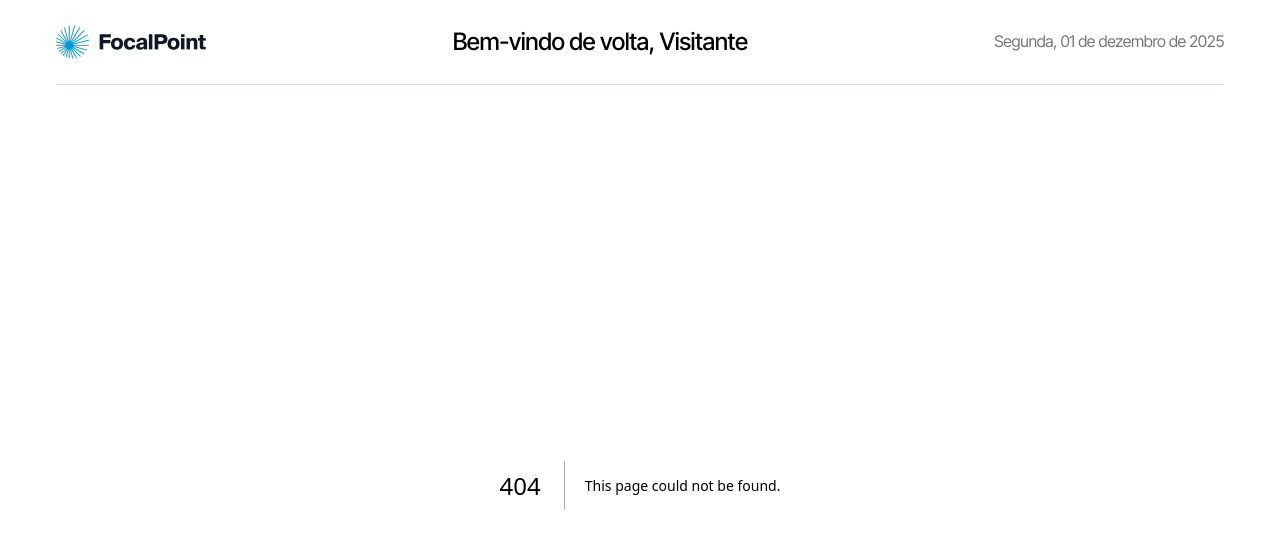
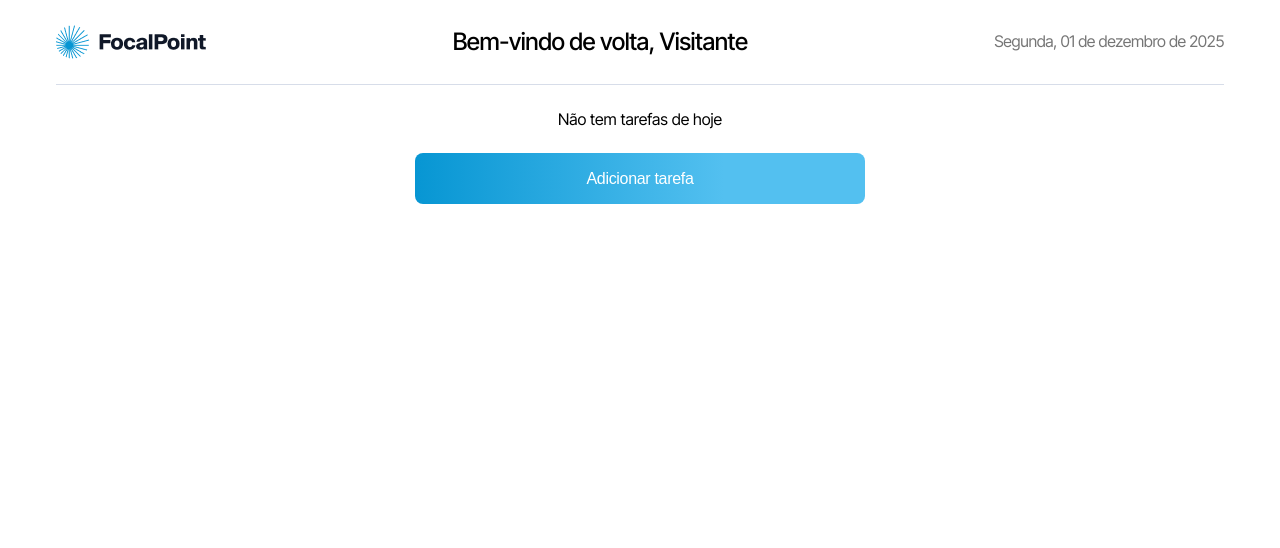
Before and after one commit to DevPBDias/legaplan-teste-tecnico, a Next.js app: page /dashboard in a window 1280 px wide. Before the commit this address had no page. Shown: the top 548 px of the page. Built offline with nearby package versions, Linux system fonts and the light colour scheme.

Commit message:
fix/feat: created route dashboard to avoid re-renders from userModal

```diff
--- /dev/null
+++ b/src/app/dashboard/page.tsx
@@ -0,0 +1,25 @@
+"use client";
+import AddTaskBtn from "@/components/addTaskBtn/AddTaskBtn";
+import AddTaskModal from "@/components/modals/AddTaskModal";
+import DeleteTaskModal from "@/components/modals/DeleteTaskModal";
+import TaskList from "@/components/taskList/TaskList";
+import { useModalContext } from "../../context/providers/modal-provider";
+import { useTaskContext } from "@/context/providers/task-provider";
+
+export default function Home() {
+  const { callAddModal, callDeleteModal } = useModalContext();
+  const { tasks, doneTasks } = useTaskContext();
+
+  return (
+    <main>
+      {tasks.length === 0 && doneTasks.length === 0 ? (
+        <p>Não tem tarefas de hoje</p>
+      ) : (
+        <TaskList />
+      )}
+      <AddTaskBtn />
+      {callAddModal && <AddTaskModal />}
+      {callDeleteModal && <DeleteTaskModal />}
+    </main>
+  );
+}
--- a/src/components/modals/UserNameModal.tsx
+++ b/src/components/modals/UserNameModal.tsx
@@ -7,7 +7,7 @@ import { zodResolver } from "@hookform/resolvers/zod";
 import { useForm } from "react-hook-form";
 import Image from "next/image";
 import logo from "@/assets/images/logo_FocalPoint.png";
-import { useEffect } from "react";
+import { useRouter } from "next/navigation";
 
 const userSchema = z.object({
   user: z.string().min(3, "Nome curto! Por favor inserir mais de 2 caracteres"),
@@ -16,7 +16,7 @@ const userSchema = z.object({
 type ModaltData = z.infer<typeof userSchema>;
 
 const UserNameModal = () => {
-  const { callUserModal, setCallUserModal } = useModalContext();
+  const router = useRouter();
   const { setUserName, updateUserStorage } = useUserContext();
   const {
     register,
@@ -35,7 +35,7 @@ const UserNameModal = () => {
     setUserName(data.user);
     updateUserStorage(data.user);
     resetForm();
-    setCallUserModal(!callUserModal);
+    router.push("/dashboard");
   };
 
   return (
--- a/src/context/providers/modal-provider.tsx
+++ b/src/context/providers/modal-provider.tsx
@@ -7,8 +7,6 @@ interface ModalProps {
   setCallAddModal: React.Dispatch<React.SetStateAction<boolean>>;
   callDeleteModal: boolean;
   setCallDeleteModal: React.Dispatch<React.SetStateAction<boolean>>;
-  callUserModal: boolean;
-  setCallUserModal: React.Dispatch<React.SetStateAction<boolean>>;
 }
 
 export const ModalContext = createContext<ModalProps | undefined>(undefined);
@@ -16,7 +14,6 @@ export const ModalContext = createContext<ModalProps | undefined>(undefined);
 export const ModalProvider = ({ children }: { children: React.ReactNode }) => {
   const [callAddModal, setCallAddModal] = useState(false);
   const [callDeleteModal, setCallDeleteModal] = useState(false);
-  const [callUserModal, setCallUserModal] = useState(true);
 
   return (
     <ModalContext.Provider
@@ -25,8 +22,6 @@ export const ModalProvider = ({ children }: { children: React.ReactNode }) => {
         setCallAddModal,
         callDeleteModal,
         setCallDeleteModal,
-        callUserModal,
-        setCallUserModal,
       }}
     >
       {children}
--- a/src/context/providers/user-provider.tsx
+++ b/src/context/providers/user-provider.tsx
@@ -1,13 +1,6 @@
 "use client";
 
-import React, {
-  createContext,
-  use,
-  useContext,
-  useEffect,
-  useState,
-} from "react";
-import { useModalContext } from "./modal-provider";
+import React, { createContext, useContext, useEffect, useState } from "react";
 
 interface UserProps {
   userName: string;
@@ -19,7 +12,6 @@ export const UserContext = createContext<UserProps | undefined>(undefined);
 
 export const UserProvider = ({ children }: { children: React.ReactNode }) => {
   const [userName, setUserName] = useState("");
-  const { setCallUserModal } = useModalContext();
 
   const updateUserStorage = (value: string) => {
     localStorage.setItem("userName", JSON.stringify(value));
```
Also changed, not shown: src/app/page.tsx (+1 -12 lines).
